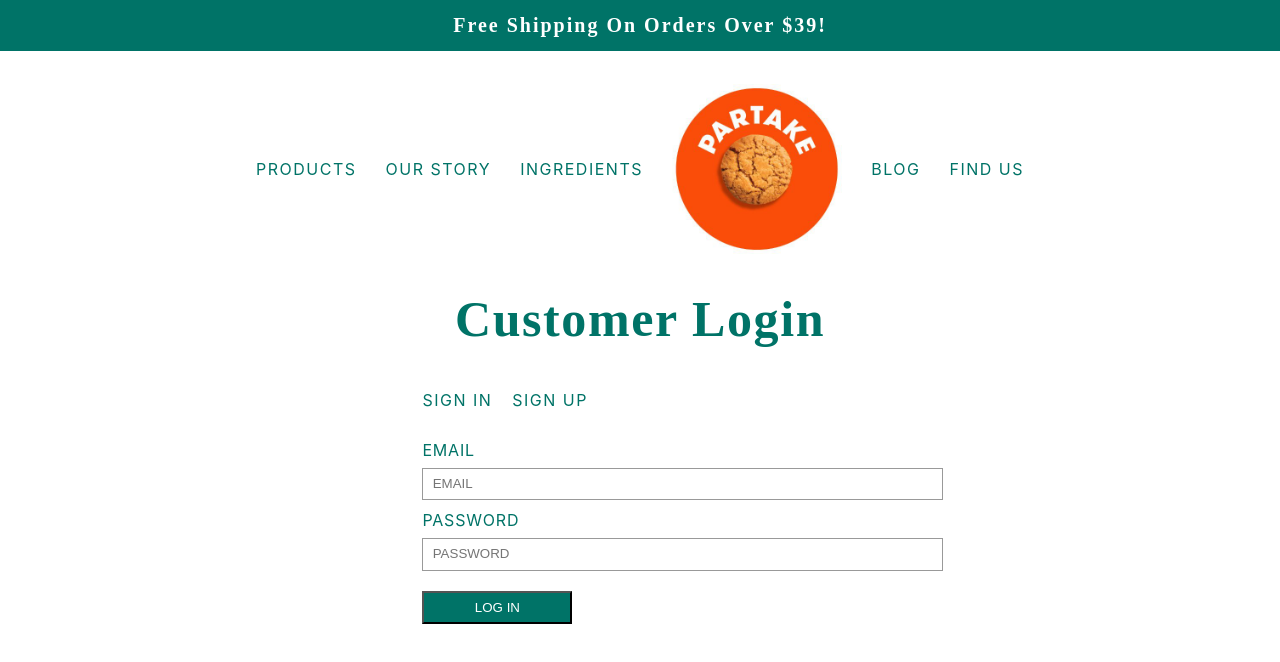
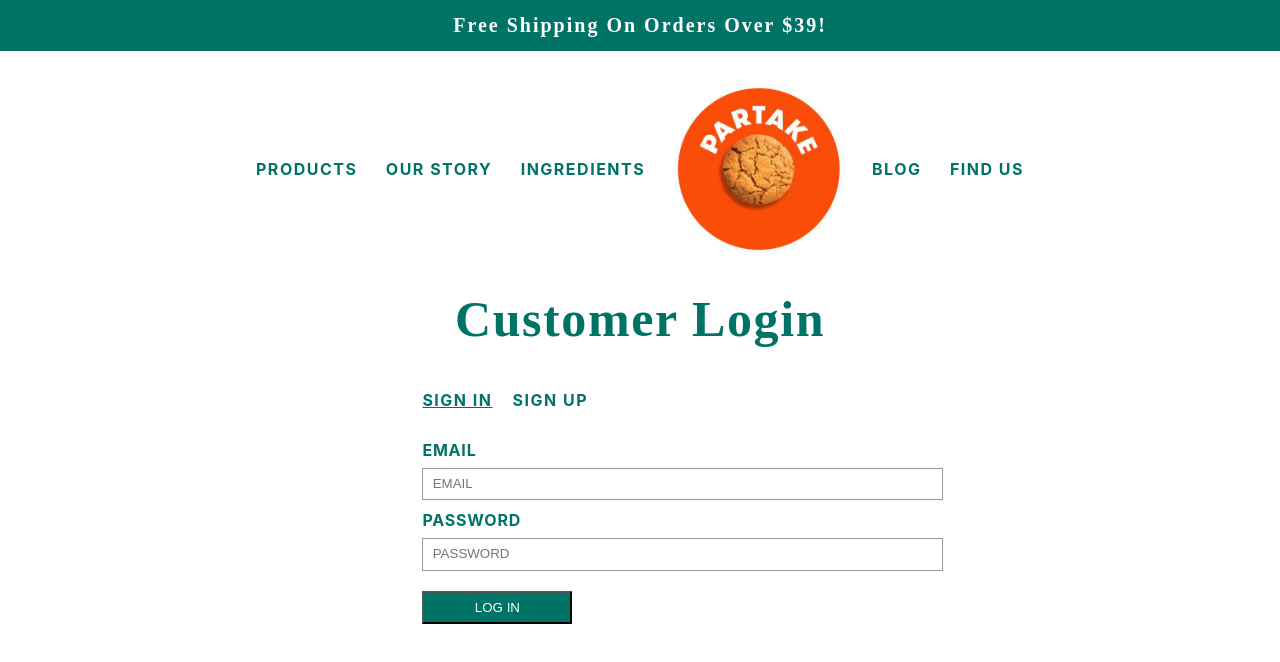
Before and after one commit to jshabree/Assessment, a React (Create React App) app: page / in a window 1280 px wide. Shown: the top 662 px of the page. Built offline with nearby package versions, Linux system fonts and the light colour scheme.

Commit message:
changes after history.push failure

```diff
--- a/src/components/Navbar.js
+++ b/src/components/Navbar.js
@@ -2,8 +2,6 @@ import React, { Component } from 'react'
 import logo from "../logo.jpg"
 // import {VscAccount} from 'react-icons/vsc';
 // import {AiOutlineShoppingCart} from 'react-icons/ai';
-
-
 export default class Navbar extends Component {
     render() {
         return (
@@ -14,7 +12,6 @@ export default class Navbar extends Component {
             <VscAccount size={32}/>
             <AiOutlineShoppingCart size={32}/>
         </div>*/}
-
             <span> Products </span>
             <span> Our Story </span>
             <span> Ingredients </span>
@@ -23,8 +20,6 @@ export default class Navbar extends Component {
             <span> Find Us </span>
             </div>
             </div>
-
-
         )
     }
 }
--- a/src/components/Signup.js
+++ b/src/components/Signup.js
@@ -23,15 +23,9 @@ export default class Signup extends Component {
 
     };
 
-
-
-
     render() {
         return (
-
-
             <form className="formm">
-
             <div className="inline">
             <div className="sameline">
                 <label className="labelNames">First Name</label>
--- a/src/components/Userform.js
+++ b/src/components/Userform.js
@@ -6,24 +6,24 @@ import Signin from './signin'
 export default class Userform extends Component {
 
     state={value: true};
+
+
     render() {
+
+
         return (
             <div className = 'signup'>
 
-            <h2 className = 'heading'>  {this.state.value ? "Customer Login" :   "Create Account"}
-            </h2>
-
-
+            <h2 className = 'heading'>  {this.state.value ? "Customer Login" :   "Create Account"}</h2>
 
             <div className = "slider">
 
-            <span className = "slider1" onClick={()=> this.setState({value: true})}> Sign In </span>
+            <span className ={ this.state.value? "slider2": "slider1"}  onClick={()=> this.setState({value: true})}> Sign In </span>
 
-            <span className = "slider2" onClick={()=> this.setState({value: false})}> Sign Up </span>
-
+            <span className ={ this.state.value? "slider1": "slider2"}  onClick={()=> this.setState({value: false})}> Sign Up </span>
 
             </div>
-            {this.state.value ? <Signin  history= {this.props.history}/> : <Signup  history= {this.props.history}/>}
+            {this.state.value ?  <Signin   {...this.props}/> :  <Signup  {...this.props}/>}
             </div>
         )
     }
--- a/src/components/home.js
+++ b/src/components/home.js
@@ -3,8 +3,8 @@ import React, { Component } from 'react'
 export default class home extends Component {
     render() {
         return (
-            <div>
-                home
+            <div style={{textAlign: "center", marginTop: "300px" }}>
+                login successful
             </div>
         )
     }
--- a/src/components/signin.js
+++ b/src/components/signin.js
@@ -8,19 +8,26 @@ export default class signin extends Component {
 
      handleSubmit = async (e) => {
         e.preventDefault();
-        // const body = this.state;
-     this.props.history.push("/home")
+         const body = this.state;
+let data;
+    try {
+          await fetch("http://localhost:5000/validateuser", {
+          method: "POST",
+          body: JSON.stringify(body),
+          headers: { "Content-Type": "application/json" },
+        }).then( response => response.json())
+        .then(info => data= info.message)
+      } catch (error) {
+        console.log(error);
+      }
+if(data === "user exist") {
+    this.props.history.push("/home")
+}
+else {
+    console.log("dataa", (data))
+    alert((data))
 
-    // try {
-    //     const data = await fetch("http://localhost:5000/adduser/", {
-    //       method: "POST",
-    //       body: JSON.stringify(body),
-    //       headers: { "Content-Type": "application/json" },
-    //     });
-    //     console.log("data", data);
-    //   } catch (error) {
-    //     console.log(error);
-    //   }
+}
     };
     render() {
         return (
@@ -34,10 +41,6 @@ export default class signin extends Component {
                 <button type = 'submit' onClick={this.handleSubmit} className="button"> Log In </button>
                 </div>
             </form>
-
-
-
-
         )
     }
 }
--- a/src/components/styles.css
+++ b/src/components/styles.css
@@ -33,6 +33,7 @@ span {
     text-transform: uppercase;
     font-size: 16px;
     letter-spacing: 1.5px;
+    font-weight: bold;
 }
 
 .labelNames{
@@ -42,6 +43,7 @@ span {
     margin-bottom: 8px;
     letter-spacing: .8px;
     text-align: start;
+    font-weight: bold;
 
 }
 
@@ -94,11 +96,18 @@ margin-right: 70px;
     margin-bottom: 30px;
 }
 
-.slider1, .slider2 {
+.slider1 {
     text-transform: uppercase;
     margin: 0px 20px 0px 0px;
+}
 
+.slider2{
+    text-transform: uppercase;
+    margin: 0px 20px 0px 0px;
+    text-decoration: underline;
 }
+
+
 
 .buttonwrapper {
     display: flex;
--- a/src/routes.js
+++ b/src/routes.js
@@ -12,7 +12,7 @@ import Home from './components/home';
             <Router>
             <Navbar />]
             <Switch>
-            <Route exact path="/"  render={(props) => <Userform  history= {this.props.history}/>} />
+            <Route exact path="/"  render={(props) => <Userform  {...props}/>} />
             <Route exact path="/home" render={(props) => <Home {...props}/>} />
             </Switch>
           </Router>
```
